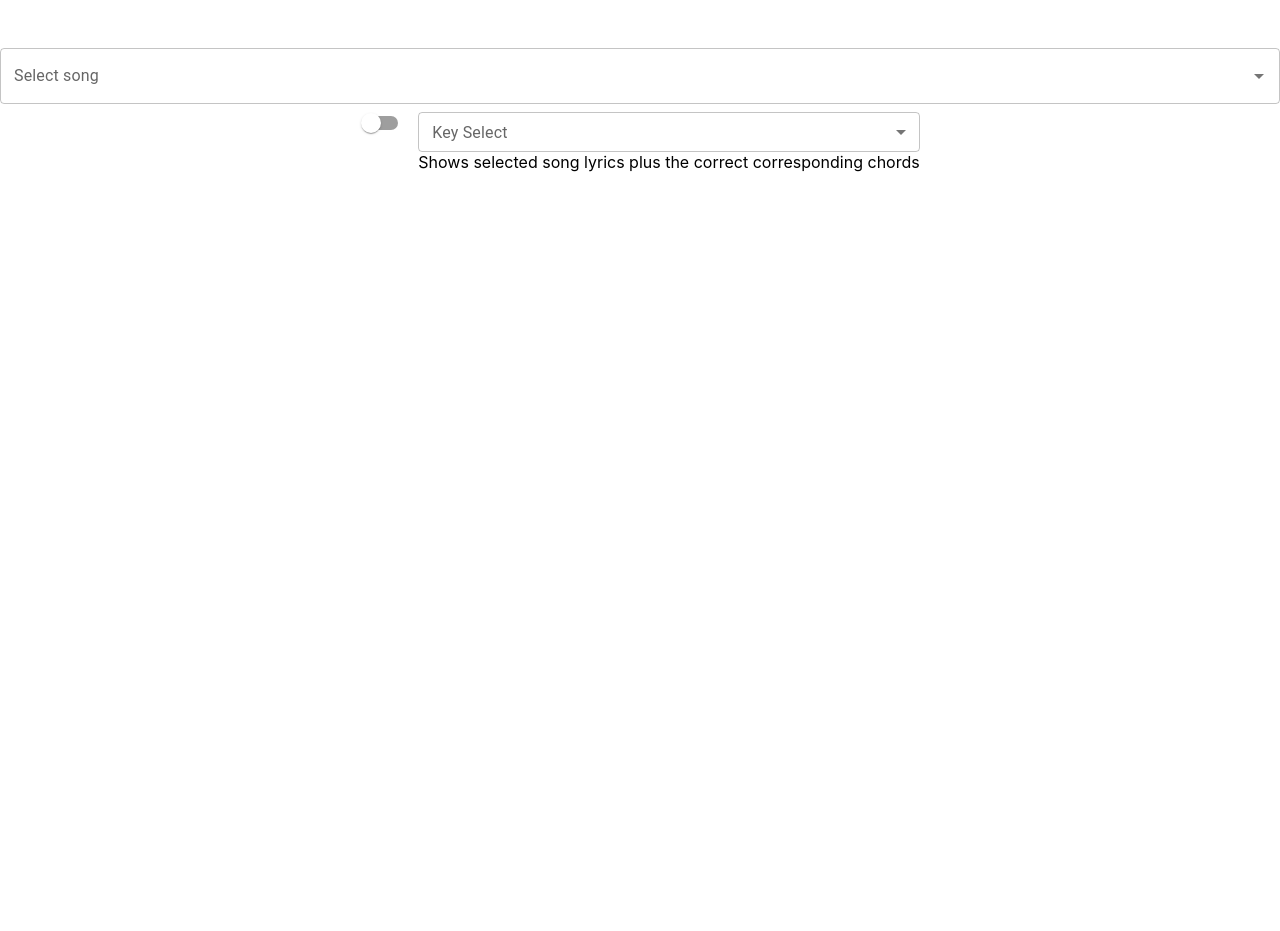
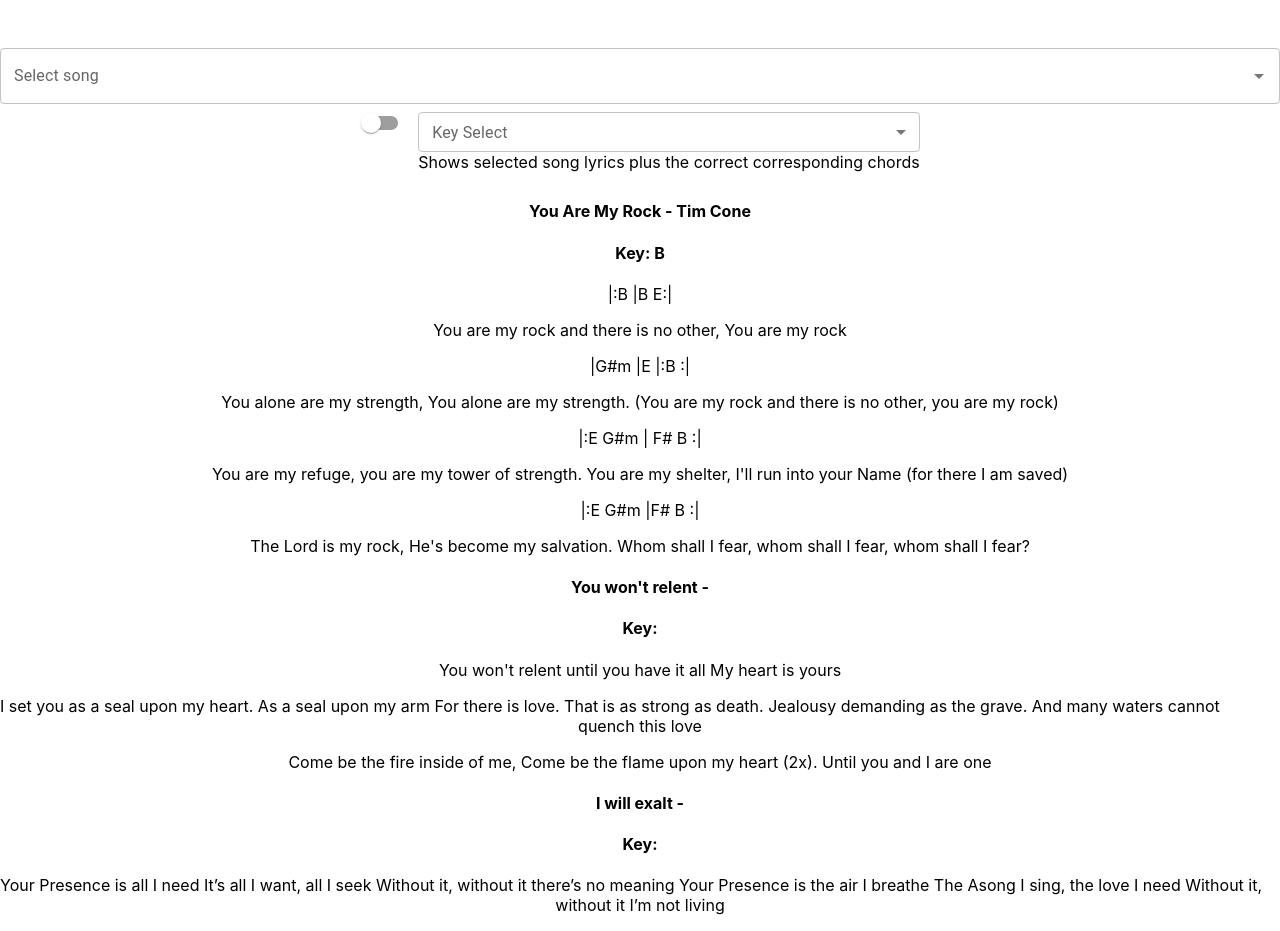
Before and after one commit to MxGunderson/MxGunderson.github.io, a React (Create React App) app: page / in a window 1280 px wide. Before the commit the page ends 800 px from the top, so only its background shows below. Built offline with nearby package versions, Linux system fonts and the light colour scheme.

Commit message:
1st pass at handing state to child component

```diff
--- a/src/App.tsx
+++ b/src/App.tsx
@@ -47,7 +47,7 @@ function App() {
             </div>
           )
         }) }
-      </div> */}
+      </div>  */}
 
     </div >
   );
--- a/src/Components/Landing.tsx
+++ b/src/Components/Landing.tsx
@@ -4,6 +4,25 @@ import Autocomplete from '@mui/material/Autocomplete';
 import db from '../db.json'
 import SongOptions from './SongOptions';
 import { useState } from 'react';
+
+export interface SongDB {
+    id?: number;
+    songName?: string;
+    artist?: string;
+    defaultKey?: string;
+    intro?: string;
+    verseOne?: string;
+    verseTwo?: string;
+    verseThree?: string;
+    verseFour?: string;
+    chorus?: string;
+    preChorus?: string;
+    bridge?: string;
+    verseOneNotes?: string;
+    preChorusNotes?: string;
+    bridgeNotes?: string;
+    chorusNotes?: string;
+}
 
 export default function Landing() {
 
@@ -31,7 +50,7 @@ export default function Landing() {
 
             {/* we need to pass the data to the songOptions component, so that songOptions can use the data. */}
             {/* <SongOptions lyrics={option} /> */}
-            <SongOptions />
+            <SongOptions {...setSongSelect}/>
 
 
         </div>
--- a/src/Components/SongOptions.tsx
+++ b/src/Components/SongOptions.tsx
@@ -4,22 +4,41 @@ import MenuItem from '@mui/material/MenuItem';
 import FormControl from '@mui/material/FormControl';
 import Select, { SelectChangeEvent } from '@mui/material/Select';
 import Switch from '@mui/material/Switch';
+import db from '../db.json';
+import { SongDB } from './Landing';
 
-//interface used to catch the incoming data
-//this is how we modal the data coming into this component
-interface option {
-    id: number,
-    songName?: string,
-    verseOne?: string,
-    verseTwo?: string,
-    bridge?: string,
-    bridgeTwo?: string
+
+function DisplaySong({id, songName, artist, defaultKey, intro, verseOne, verseTwo, verseThree, verseFour, chorus, preChorus, bridge, verseOneNotes, preChorusNotes, bridgeNotes, chorusNotes}: SongDB) {
+    return (
+        <div className='lyrics'>
+        { db.map(lyric => {
+          return(
+            <div key={lyric.id}>
+              <h4>{lyric.songName} - {lyric.artist}</h4>
+              <h4>Key: {lyric.defaultKey}</h4>
+              <p>{lyric.verseOneNotes}</p>
+              <p>{lyric.verseOne}</p>
+              <p>{lyric.verseTwo}</p>
+              <p>{lyric.verseThree}</p>
+              <p>{lyric.verseFour}</p>
+              <p>{lyric.preChorusNotes}</p>
+              <p>{lyric.preChorus}</p>
+              <p>{lyric.chorusNotes}</p>
+              <p>{lyric.chorus}</p>
+              <p>{lyric.bridgeNotes}</p>
+              <p>{lyric.bridge}</p>
+            </div>
+          )
+        }) }
+      </div>
+    )
 }
 
 export default function SongOptions() {
 
     const [key, setKey] = useState('');
-    const [checked, setChecked] = useState(false)
+    const [checked, setChecked] = useState(false);
+    const [song, setSong] = useState(false);
 
 
     //handles switch input
@@ -31,6 +50,11 @@ export default function SongOptions() {
     const handleChange = (event: SelectChangeEvent) => {
         setKey(event.target.value);
     };
+
+    //handles song selection
+    //const handleSong = (event: ?) => {
+    //    setSong(event.target.value);
+    //}
 
     console.log("Key currently selected: ", key)
 
@@ -89,6 +113,18 @@ export default function SongOptions() {
                         </div>
                     </FormControl>
             }
+
+            {
+                song
+                    ?
+                    <div>
+                        <p>Change this text</p>
+                    </div>
+                    :
+                    <div>
+                        <p><DisplaySong /></p>
+                    </div>
+            }
         </div>
     );
 };
```
